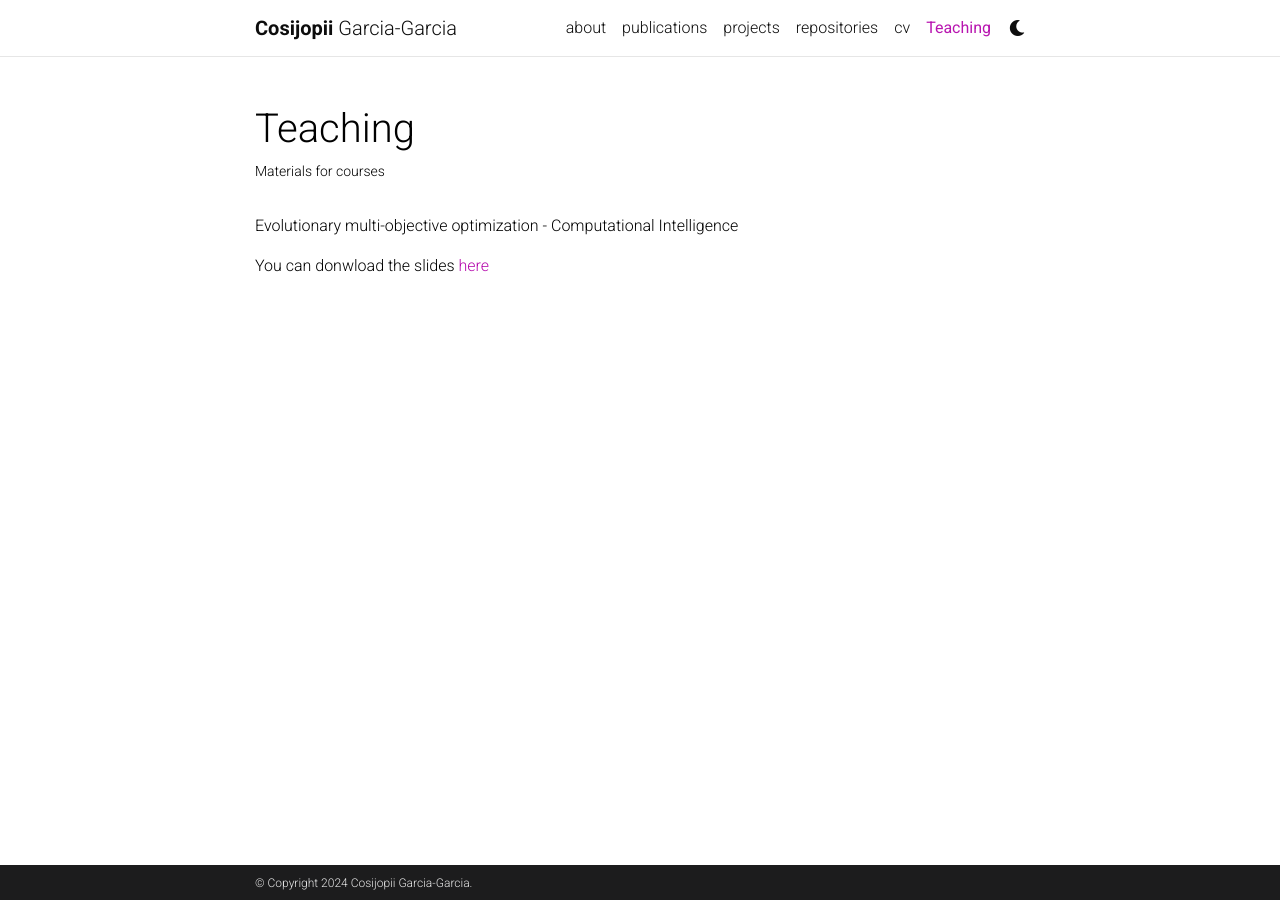
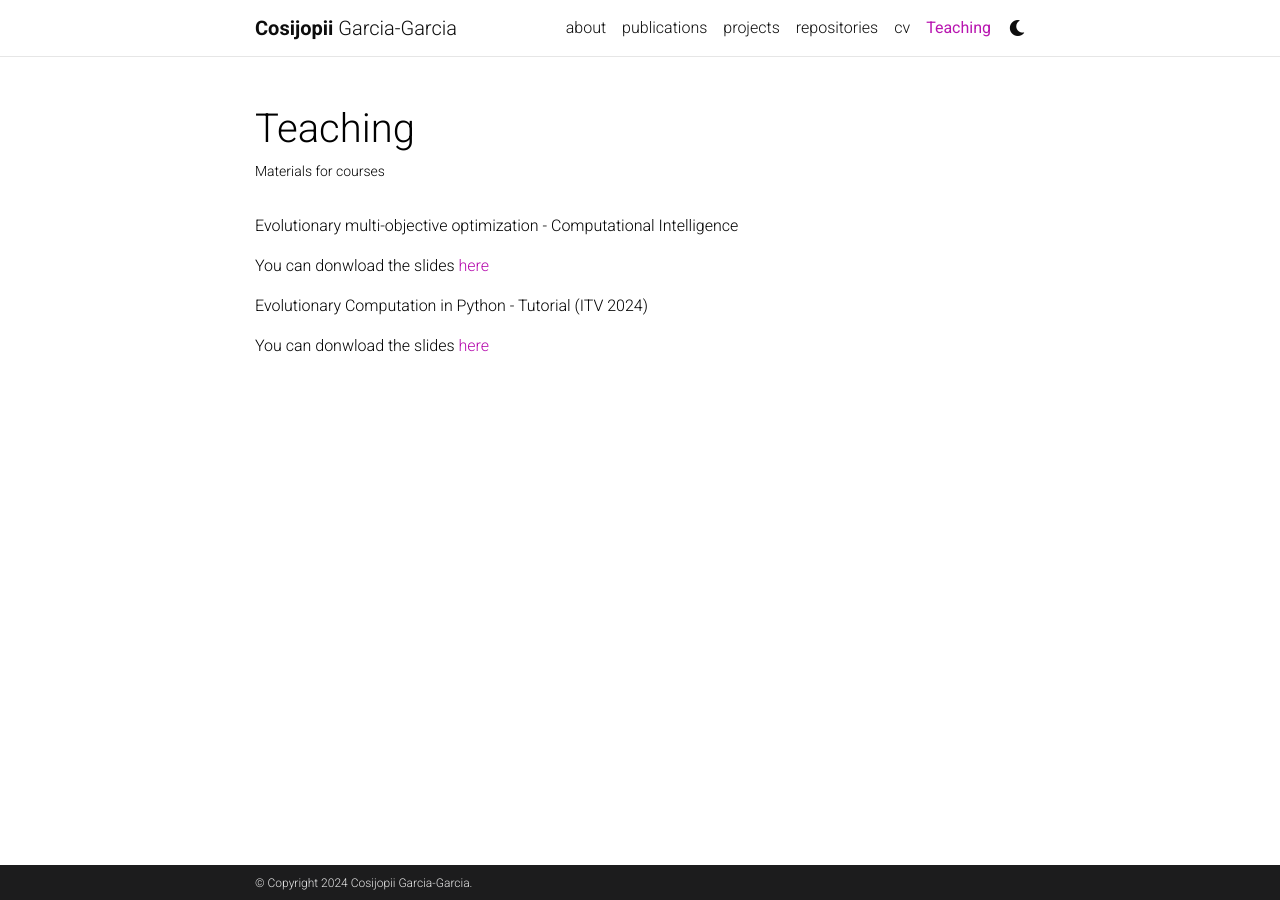
Before and after one commit to Cosijopiii/Cosijopiii.github.io, a Jekyll site: the page built from _pages/teaching.md, in a window 1280 px wide. Built offline with Jekyll 4.4.1, drawn with Linux system fonts in a browser that asks for light colours; comment, search, counter and statistics services are not loaded; a style sheet for code colours, icons or effects is not loaded.

Commit message:
teaching

```diff
--- a/_pages/teaching.md
+++ b/_pages/teaching.md
@@ -10,3 +10,9 @@ nav_order: 5
 Evolutionary multi-objective optimization - Computational Intelligence
 
 You can donwload the slides [here](/assets/pdf/CI_Evocom.pdf)
+
+
+
+Evolutionary Computation in Python - Tutorial (ITV 2024)
+
+You can donwload the slides [here](/assets/pdf/CI_Evocom.pdf)
```
